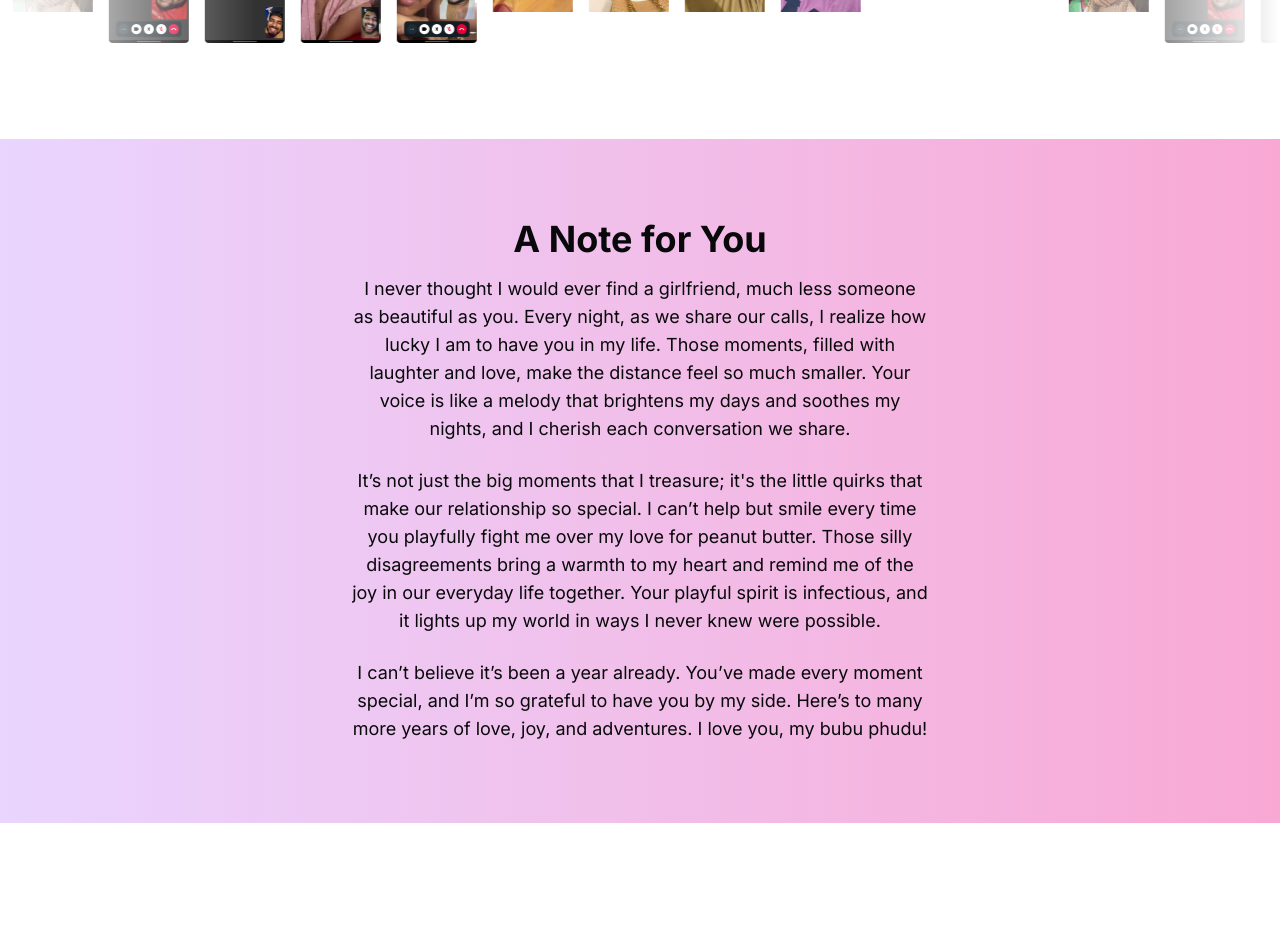
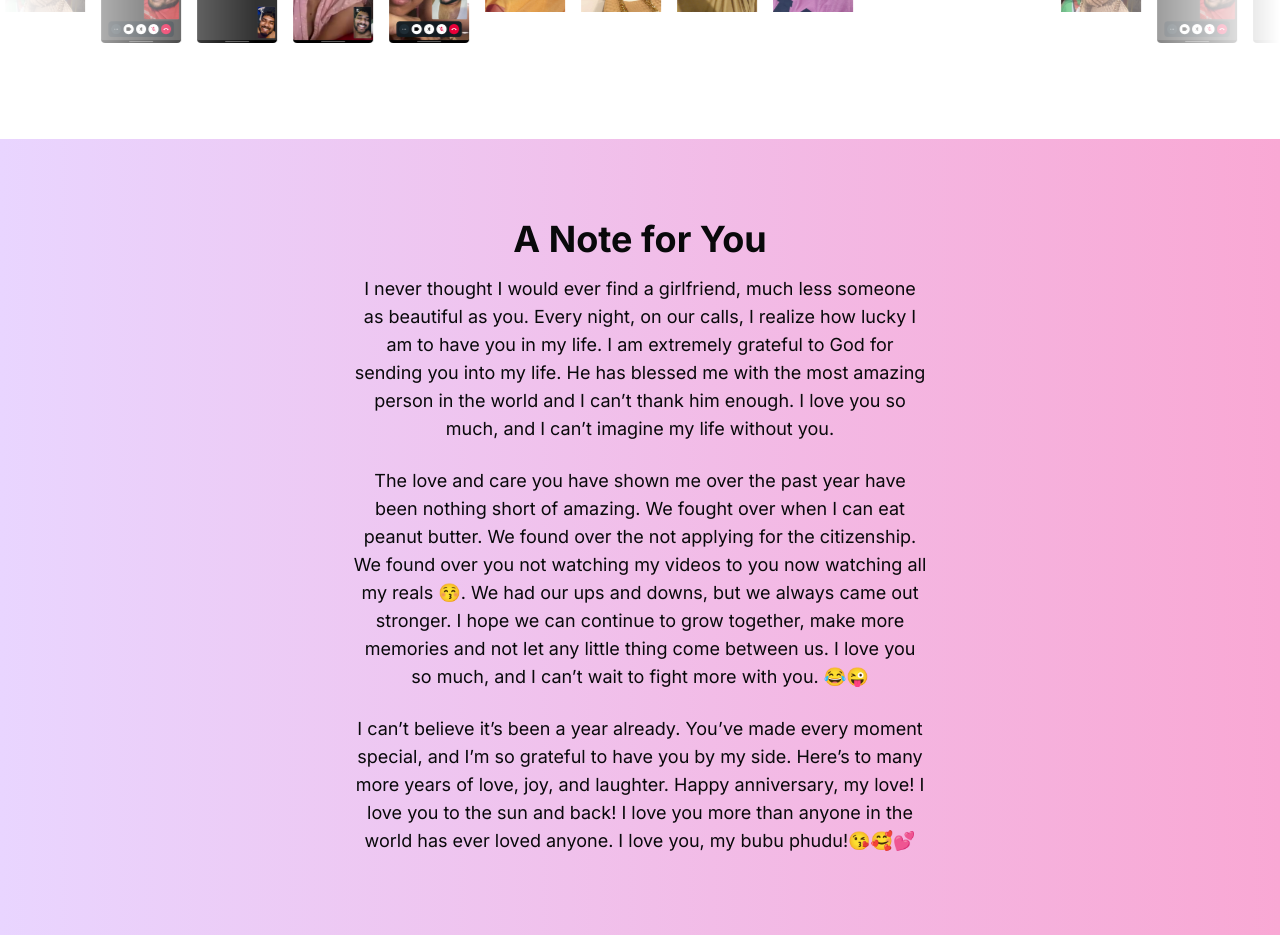
Before and after one commit to david-randoll/david-and-ami, a Next.js app: page /anniversary in a window 1280 px wide. Shown: the part 1320-2255 px from the top of the page. Before the commit the page ends 2143 px from the top, so only its background shows below. Built offline with nearby package versions, Linux system fonts and the light colour scheme.

Commit message:
adjust the notes

```diff
--- a/src/components/anniversary/Footer.tsx
+++ b/src/components/anniversary/Footer.tsx
@@ -2,23 +2,26 @@ import React from "react";
 
 const Footer = () => {
     return (
-        <section className="py-20 bg-gradient-to-r from-purple-200 to-pink-300 text-center">
+        <section className="py-20 px-6 bg-gradient-to-r from-purple-200 to-pink-300 text-center">
             <h2 className="text-4xl font-bold mb-4">A Note for You</h2>
             <p className="max-w-xl mx-auto text-lg">
-                I never thought I would ever find a girlfriend, much less someone as beautiful as you. Every night, as
-                we share our calls, I realize how lucky I am to have you in my life. Those moments, filled with laughter
-                and love, make the distance feel so much smaller. Your voice is like a melody that brightens my days and
-                soothes my nights, and I cherish each conversation we share.
+                I never thought I would ever find a girlfriend, much less someone as beautiful as you. Every night, on
+                our calls, I realize how lucky I am to have you in my life. I am extremely grateful to God for sending
+                you into my life. He has blessed me with the most amazing person in the world and I can’t thank him
+                enough. I love you so much, and I can’t imagine my life without you.
             </p>
             <p className="max-w-xl mx-auto text-lg my-6">
-                It’s not just the big moments that I treasure; it's the little quirks that make our relationship so
-                special. I can’t help but smile every time you playfully fight me over my love for peanut butter. Those
-                silly disagreements bring a warmth to my heart and remind me of the joy in our everyday life together.
-                Your playful spirit is infectious, and it lights up my world in ways I never knew were possible.
+                The love and care you have shown me over the past year have been nothing short of amazing. We fought
+                over when I can eat peanut butter. We found over the not applying for the citizenship. We found over you
+                not watching my videos to you now watching all my reals 😚. We had our ups and downs, but we always came
+                out stronger. I hope we can continue to grow together, make more memories and not let any little thing
+                come between us. I love you so much, and I can’t wait to fight more with you. 😂😜
             </p>
             <p className="max-w-xl mx-auto text-lg">
                 I can’t believe it’s been a year already. You’ve made every moment special, and I’m so grateful to have
-                you by my side. Here’s to many more years of love, joy, and adventures. I love you, my bubu phudu!
+                you by my side. Here’s to many more years of love, joy, and laughter. Happy anniversary, my love! I love
+                you to the sun and back! I love you more than anyone in the world has ever loved anyone. I love you, my
+                bubu phudu!😘🥰💕
             </p>
         </section>
     );
```
